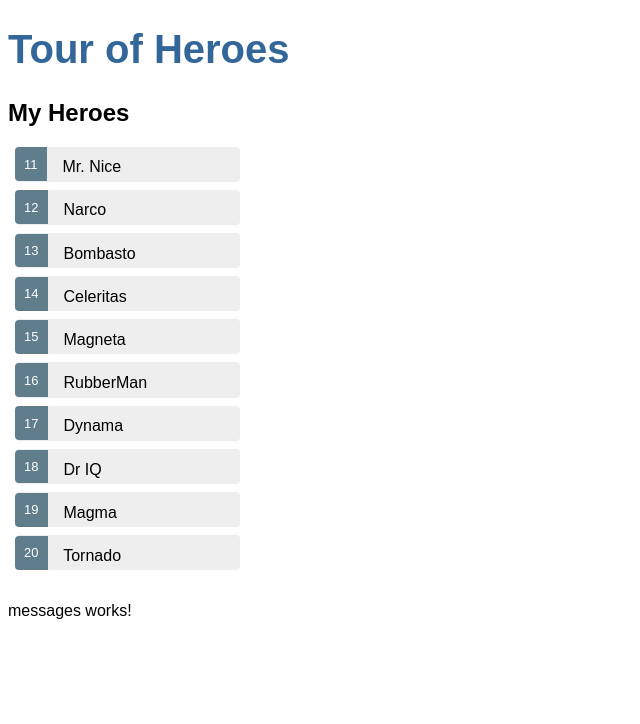
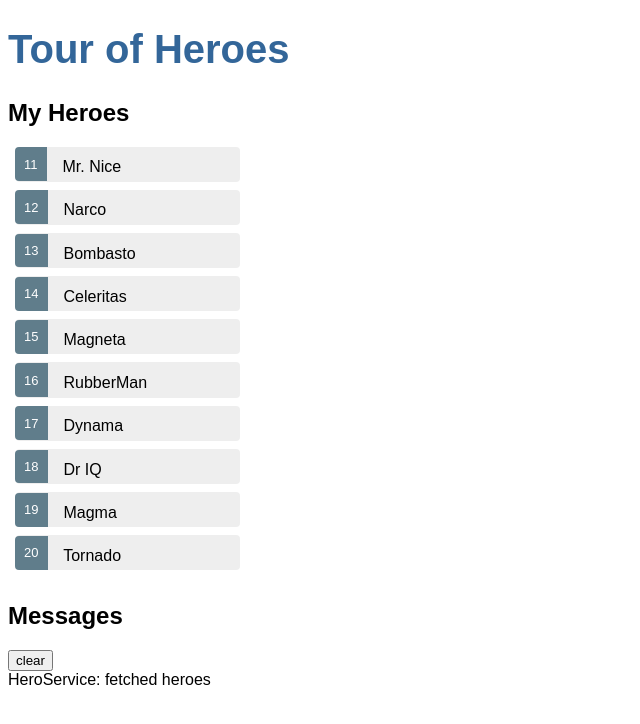
Before and after one commit to meltedspork/MEAN-playground, an Angular app in the folder angular-tour-of-heroes/: page / in a window 1280 px wide. Shown: the top 724 px of the page, without its empty margins (0-640 px from the left). Built offline with nearby package versions, Linux system fonts and the light colour scheme.

Commit message:
implement message with hero

```diff
--- a/angular-tour-of-heroes/src/app/hero.service.ts
+++ b/angular-tour-of-heroes/src/app/hero.service.ts
@@ -3,6 +3,8 @@
 
 import { Hero } from './hero';
 import { HEROES } from './mock-heroes';
+
+import { MessageService } from './message.service';
 
 @Injectable({
   providedIn: 'root'
@@ -10,9 +12,11 @@
 
 export class HeroService {
 
-  constructor() { }
+  constructor(private messageService: MessageService) { }
 
   getHeroes(): Observable<Hero[]> {
+    // TODO: send the message _after_ fetching the heroes
+    this.messageService.add('HeroService: fetched heroes');
     return of(HEROES);
   }
 }
--- a/angular-tour-of-heroes/src/app/message.service.ts
+++ b/angular-tour-of-heroes/src/app/message.service.ts
@@ -4,6 +4,15 @@
   providedIn: 'root'
 })
 export class MessageService {
+  messages: string[] = [];
 
   constructor() { }
+
+  add(message: string) {
+    this.messages.push(message);
+  }
+
+  clear() {
+    this.messages = [];
+  }
 }
--- a/angular-tour-of-heroes/src/app/messages/messages.component.html
+++ b/angular-tour-of-heroes/src/app/messages/messages.component.html
@@ -1,3 +1,8 @@
-<p>
-  messages works!
-</p>
+<div *ngIf="messageService.messages.length">
+
+  <h2>Messages</h2>
+  <button class="clear"
+          (click)="messageService.clear()">clear</button>
+  <div *ngFor='let message of messageService.messages'> {{message}} </div>
+
+</div>
--- a/angular-tour-of-heroes/src/app/messages/messages.component.ts
+++ b/angular-tour-of-heroes/src/app/messages/messages.component.ts
@@ -1,4 +1,6 @@
 import { Component, OnInit } from '@angular/core';
+
+import { MessageService } from '../message.service';
 
 @Component({
   selector: 'app-messages',
@@ -7,7 +9,7 @@
 })
 export class MessagesComponent implements OnInit {
 
-  constructor() { }
+  constructor(public messageService: MessageService) { }
 
   ngOnInit() {
   }
```
